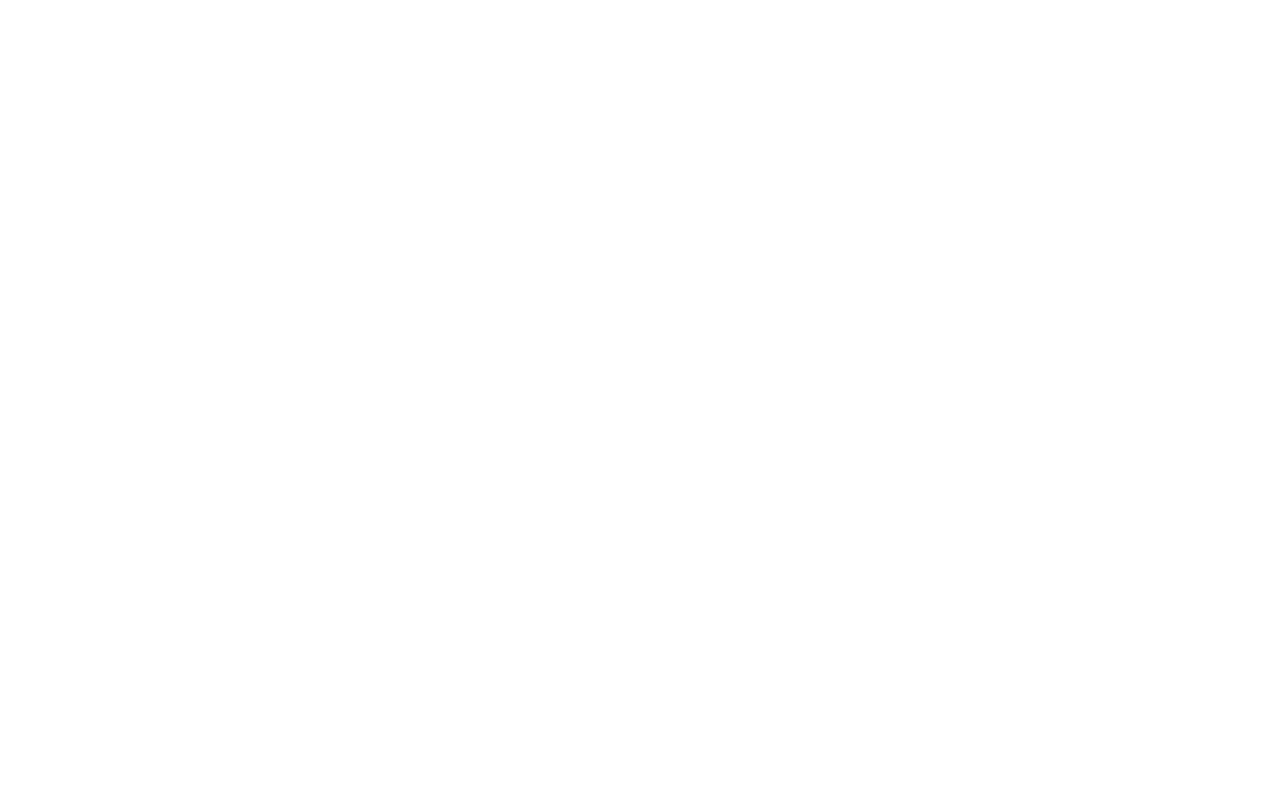
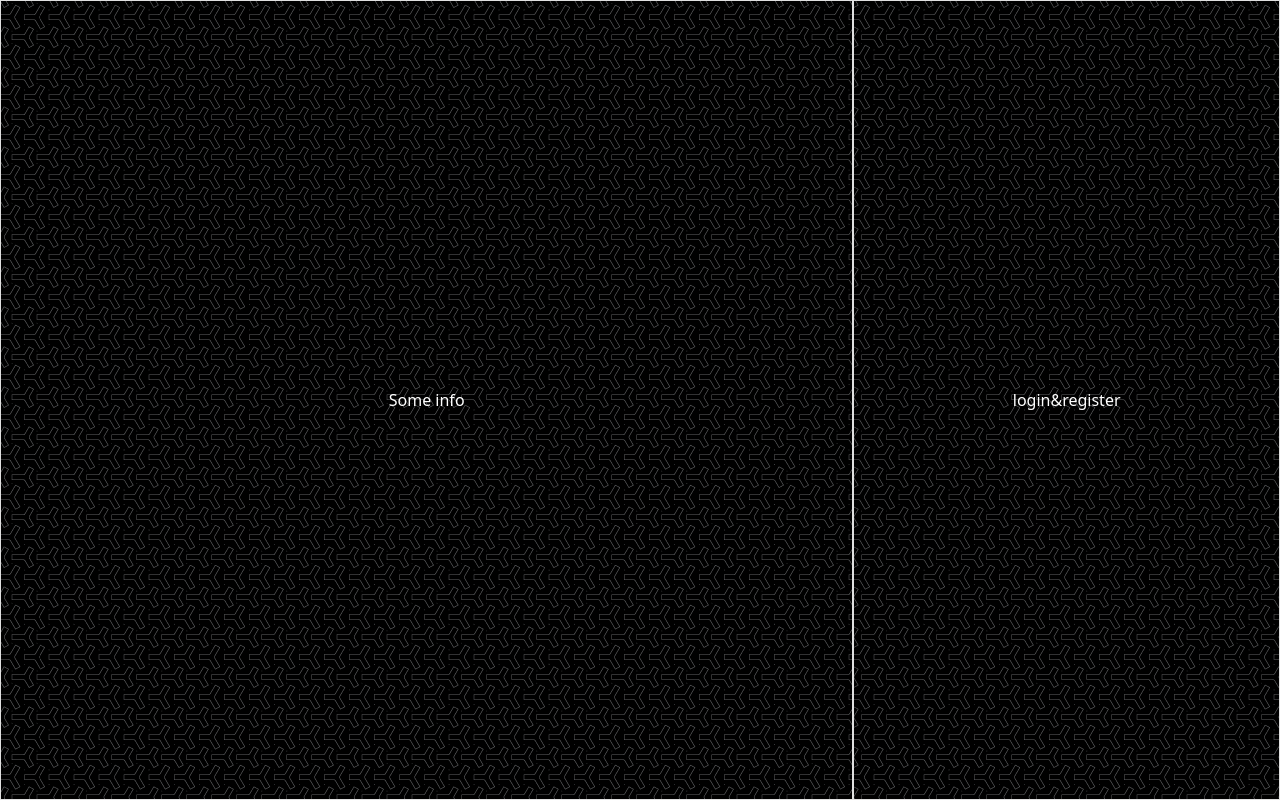
Before and after one commit to A64-React-Team-3/Final-Project-Messenger, a React (Vite) app: page / in a window 1280 px wide. Built offline with nearby package versions, Linux system fonts and the light colour scheme.

Commit message:
added anonymous view with initial css

```diff
--- a/src/App.tsx
+++ b/src/App.tsx
@@ -1,5 +1,13 @@
+import Anonymous from "./Views/Anonymous/Anonymous";
+
+
 function App() {
-  return <></>;
+  return (
+    <div>
+      <Anonymous />
+    </div>
+  )
+
 }
 
 export default App;
--- /dev/null
+++ b/src/Views/Anonymous/Anonymous.css
@@ -0,0 +1,29 @@
+.main-anonymous-view {
+    display: grid;
+    grid-template-columns: 4fr 2fr;
+    justify-content: center;
+    align-items: center;
+    height: 100vh;
+    background-image: url('../../assets/background-pattern.png');
+    background-position: center;
+}
+
+.app-info {
+    display: flex;
+    flex-direction: column;
+    justify-content: center;
+    align-items: center;
+    height: 100%;
+    border: solid 1px #e0e0e0;
+    color: white ;
+}
+
+.login-register-form {
+    display: flex;
+    flex-direction: column;
+    justify-content: center;
+    align-items: center;
+    height: 100%;
+    border: solid 1px #e0e0e0;
+    color: white;
+}
--- /dev/null
+++ b/src/Views/Anonymous/Anonymous.tsx
@@ -0,0 +1,10 @@
+import "./Anonymous.css";
+
+export default function Anonymous() {
+  return (
+    <div className="main-anonymous-view">
+      <div className="app-info">Some info</div>
+      <div className="login-register-form">login&register</div>
+    </div>
+  );
+};
```
Also changed, not shown: src/assets/background-pattern.png (added).
